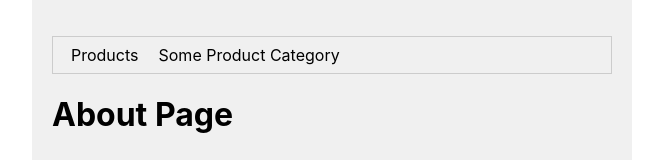
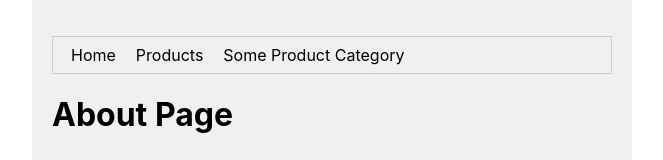
Before and after one commit to d-dmytro/my-next-app, a Next.js app: page /about in a window 1280 px wide. Shown: the top 160 px of the page, without its empty margins (308-971 px from the left). Built offline with nearby package versions, Linux system fonts and the light colour scheme.

Commit message:
Added the Home link to the menu and removed the timestamp from the homepage

```diff
--- a/components/Menu.tsx
+++ b/components/Menu.tsx
@@ -4,6 +4,11 @@ import MenuCSS from './Menu.module.scss';
 const Menu = () => {
   return (
     <ul className={MenuCSS.menu}>
+      <li>
+        <Link href="/">
+          <a>Home</a>
+        </Link>
+      </li>
       <li>
         <Link href="/products/">
           <a>Products</a>
--- a/pages/index.tsx
+++ b/pages/index.tsx
@@ -16,7 +16,7 @@ export default function Home(
 
       <h1>Welcome to Homepage</h1>
 
-      <h2>TIMESTAMP: {Date.now()}</h2>
+      {/* <h2>TIMESTAMP: {Date.now()}</h2> */}
 
       <h2>Latest Posts</h2>
       <ul>
```
